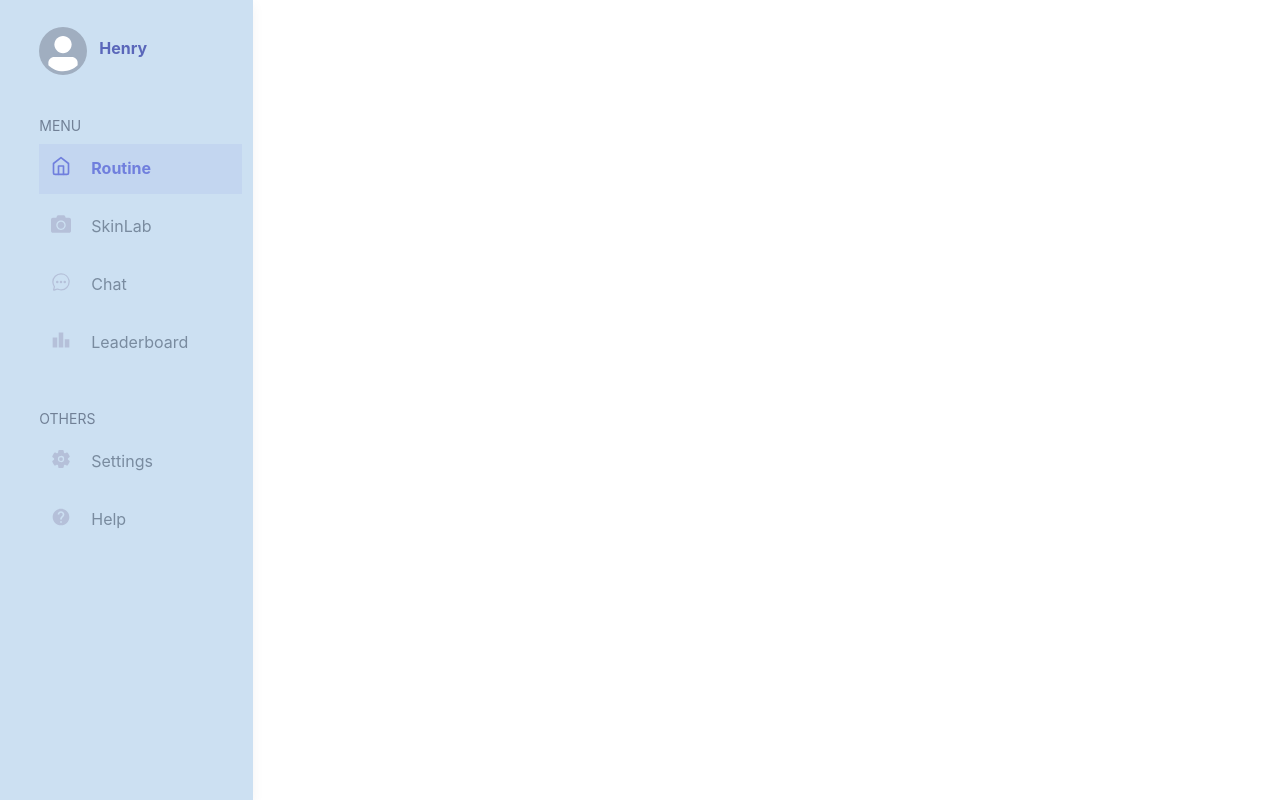
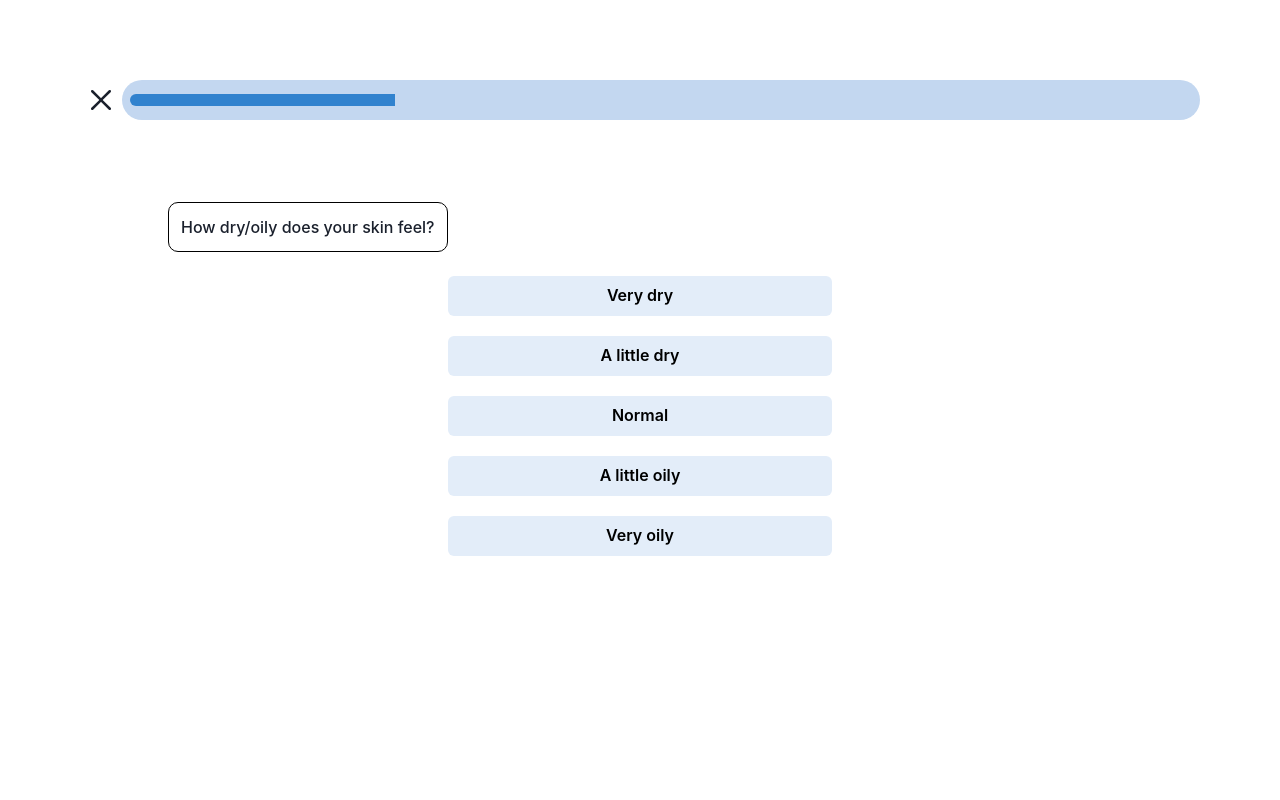
Before and after one commit to HeinHtutZaw19/simplify, a React (Vite) app in the folder frontend/: page /survey in a window 1280 px wide. Built offline with nearby package versions, Linux system fonts and the light colour scheme.

Commit message:
homepage calendar fix, surveypage, questions component

```diff
--- a/frontend/src/App.jsx
+++ b/frontend/src/App.jsx
@@ -10,13 +10,15 @@ import ChatPage from './pages/ChatPage'
 import LeaderboardPage from './pages/LeaderboardPage'
 import SettingsPage from './pages/SettingsPage'
 import HelpPage from './pages/HelpPage'
+import SurveyPage from './pages/SurveyPage'
+
 
 //Components
 import Sidebar from './components/Sidebar'
 
 function App() {
   const location = useLocation()
-  const hideSidebar = location.pathname === '/login' || location.pathname === '/signup'
+  const hideSidebar = location.pathname === '/login' || location.pathname === '/signup' || location.pathname === '/survey'
 
   return (
     <Flex w="100%" h="100vh" overflow="hidden">
@@ -31,6 +33,7 @@ function App() {
           <Route path="/help" element={<HelpPage />} />
           <Route path="/login" element={<LoginPage />} />
           <Route path="/signup" element={<SignupPage />} />
+          <Route path="/survey" element={<SurveyPage />} />
         </Routes>
       </Flex>
     </Flex>
--- a/frontend/src/components/Calendar.jsx
+++ b/frontend/src/components/Calendar.jsx
@@ -1,5 +1,5 @@
 import { Box, Grid, Text, VStack, Image, Divider, Flex } from "@chakra-ui/react";
-import fireIcon from "../assets/fire.png"; // Replace with your fire emoji/icon
+import fireIcon from "../assets/fire.png";
 const FireIcon = (props) => (
     <Image src={fireIcon} boxSize="24px" objectFit='contain' {...props} />
 );
@@ -7,6 +7,8 @@ const FireIcon = (props) => (
 
 const Calendar = () => {
     const weekdays = ["S", "M", "T", "W", "T", "F", "S"];
+    const monthNames = ["JAN", "FEB", "MAR", "APR", "MAY", "JUN", "JUL", "AUG", "SEP", "OCT", "NOV", "DEC"];
+
 
     const today = new Date();
     const currentMonth = today.getMonth(); // 0 = January, 11 = December
@@ -34,7 +36,7 @@ const Calendar = () => {
             <FireIcon boxSize={20}/>
             <Text fontWeight="bold" fontSize="xl" color="#798B9F">x1</Text>
         </Flex>
-        <Text fontWeight="semibold" fontSize="lg" color="#798B9F">JAN 2022</Text>
+        <Text fontWeight="semibold" fontSize="lg" color="#798B9F">{monthNames[currentMonth]} {currentYear}</Text>
         <Divider borderColor="#798B9F" borderWidth="1px" />
         <Grid templateColumns="repeat(7, 1fr)" gap={5} >
           {weekdays.map((d) => (
--- /dev/null
+++ b/frontend/src/components/Question.jsx
@@ -0,0 +1,38 @@
+import React from 'react'
+import { Flex, CircularProgress, Button, Text, Box, VStack } from '@chakra-ui/react'
+
+const Question = ({ question, answers, selected, onSelect }) => {
+
+    return (
+        <Box w='100%' mt={8} px={20}>
+            <Box
+                border="1px solid black"
+                borderRadius="10px"
+                p={3}
+                maxW="fit-content"
+                mb={6}
+                ml={2}
+            >
+                <Text fontWeight="medium">{question}</Text>
+            </Box>
+            <VStack spacing={5}>
+                {answers.map((answer)=> (
+                    <Button
+                    key={answer}
+                    onClick={() => onSelect(answer)}
+                    bg={selected === answer ? '#C3D4F9' : '#E3EDF9'}
+                    color="black"
+                    _hover={{ bg: '#C3D7F0' }}
+                    border={selected === answer ? '1px solid #5378A5' : 'none'}
+                    borderRadius="md"
+                    w = '30vw'
+                    >
+                        {answer}
+                    </Button>
+                ))}
+            </VStack>
+        </Box>
+    )
+}
+
+export default Question
--- /dev/null
+++ b/frontend/src/pages/SurveyPage.jsx
@@ -0,0 +1,92 @@
+import { Progress, Button, Flex, Heading, Box } from '@chakra-ui/react'
+import { useState } from 'react'
+import { useNavigate } from "react-router-dom"
+import { CloseIcon, ArrowBackIcon } from '@chakra-ui/icons';
+
+
+import Question from '../components/Question'
+
+const SurveyPage = () => {
+    const questions = [
+        {
+            question: "How dry/oily does your skin feel?",
+            answers: ['Very dry', 'A little dry', 'Normal', 'A little oily', 'Very oily']
+        },
+        {
+            question: "How sensitive is your skin?",
+            answers: ['Not at all', 'Slightly', 'Moderately', 'Very', 'Extremely']
+        },
+        {
+            question: "What is your age group?",
+            answers: ["Under 18", "18 - 24", "25 - 34", "35 - 44", "45 or older"]
+        },
+        {
+            question: "How many cups of water do you usually drink in a day?",
+            answers: ["Less than 1 cup", "1-3 cups", "4-6 cups", "7-9 cups", "10 or more cups"]
+        }
+
+    ];
+
+    const [currentStep, setCurrentStep] = useState(0);
+    const [responses, setResponses] = useState({});
+
+    const handleSelectAnswer = (answer) => {
+        const currentKey = questions[currentStep].question;
+        setResponses((prev) => ({
+            ...prev,
+            [currentKey]: answer,
+        }));
+
+        if (currentStep < questions.length - 1) {
+            setTimeout(() => {
+                setCurrentStep(currentStep + 1);
+            }, 200);
+            console.log(responses);
+        }
+        else {
+        console.log("Survey complete:", responses);
+        navigate('/');
+        }
+    };
+
+
+
+    const navigate = useNavigate();
+
+    const handleCloseClick = async () => {
+        console.log('logout clicked');
+        navigate('/');
+    }
+
+    const handleBackClick = async () => {
+        setCurrentStep(currentStep - 1);
+    }
+
+
+    const progressStatus = ((currentStep + 1) / questions.length) * 100;
+
+
+    return (
+        <Box w ='100%' p={20}>
+            <Box display='flex' flexDirection='row' justifyContent='space-between' alignContent='center'>
+                {currentStep == 0 ?
+                <Button bgColor='transparent' onClick={handleCloseClick}><CloseIcon boxSize={5}/></Button>
+                : <Button bgColor='transparent' onClick={handleBackClick}><ArrowBackIcon boxSize={7}/></Button>}
+
+                <Box p={2} py={2} alignContent='center' borderRadius="30px" bgColor='#C3D7F0'>
+                <Progress w='83vw' value={progressStatus} rounded={30} alignSelf='center' bgColor='#C3D7F0'/>
+                </Box>
+            </Box>
+            <Flex flex="1" direction="column" alignItems="center" pt={50}>
+                <Question
+                question={questions[currentStep].question}
+                answers={questions[currentStep].answers}
+                selected={responses[questions[currentStep].question] || ''}
+                onSelect={handleSelectAnswer}
+                />
+            </Flex>
+        </Box>
+    )
+}
+
+export default SurveyPage;
```
